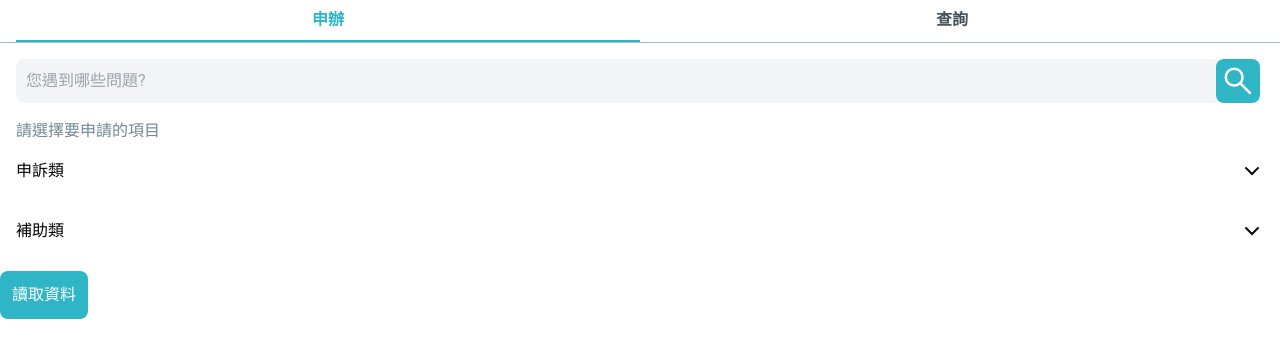
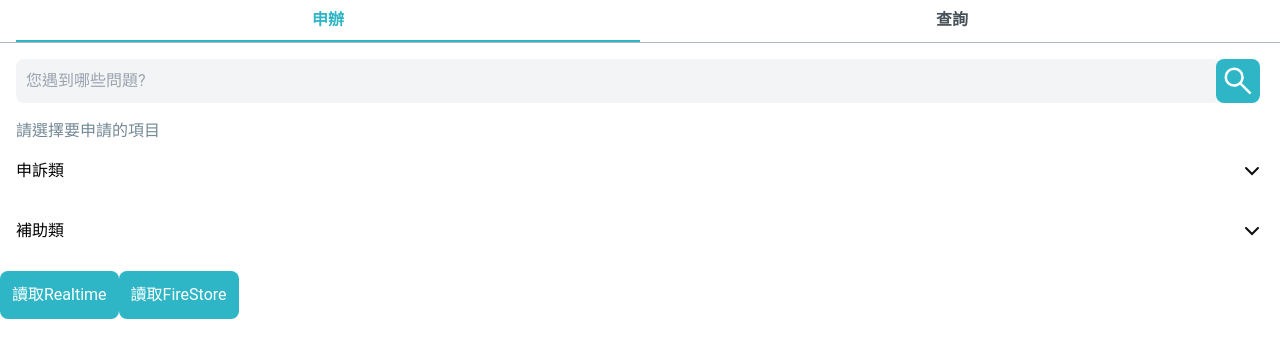
Before and after one commit to timothy0217/2024hackathon, a Vue app in the folder flutter/TownPass-Services/: page / in a window 1280 px wide. Shown: the top 358 px of the page. Built offline with nearby package versions, Linux system fonts and the light colour scheme.

Commit message:
加入fireStore

```diff
--- a/flutter/TownPass-Services/firebaseConfig.ts
+++ b/flutter/TownPass-Services/firebaseConfig.ts
@@ -1,6 +1,8 @@
 // Import the functions you need from the SDKs you need
 import { initializeApp } from "firebase/app";
 import { getDatabase, ref } from 'firebase/database';
+import { getFirestore } from "firebase/firestore";
+
 // TODO: Add SDKs for Firebase products that you want to use
 // https://firebase.google.com/docs/web/setup#available-libraries
 
@@ -18,8 +20,10 @@ const firebaseConfig = {
 // Initialize Firebase
 const app = initializeApp(firebaseConfig)
 // Initialize Realtime Database and get a reference to the service
+//使用Realtime Database
 const database = getDatabase(app)// 建立資料庫ref
-
+//使用FireStore
+export const db=getFirestore(app)
 export const realtimeRef = ref(database, 'chatroom')
 // 使用不同路徑(table)
 // export const usersRef = ref(database, 'users')
--- a/flutter/TownPass-Services/src/views/HomeView.vue
+++ b/flutter/TownPass-Services/src/views/HomeView.vue
@@ -14,6 +14,9 @@ import caseProgressJson from '../../public/mock/case_progress.json';
 import BaseButton from '@/components/atoms/BaseButton.vue';
 import { get, child } from 'firebase/database';
 import { realtimeRef } from '../../firebaseConfig';
+import { collection, getDocs } from "firebase/firestore";
+import { db } from '../../firebaseConfig';
+
 
 import type { User } from '@/stores/user';
 
@@ -117,7 +120,7 @@ const onSearchClick = () => {
     isSearch.value = false;
   }
 };
-const ReadData=()=>{
+const ReadRealtime=()=>{
   get(realtimeRef).then((snapshot) => {
         if (snapshot.exists()) {
             console.log(snapshot.val());
@@ -127,6 +130,19 @@ const ReadData=()=>{
     }).catch((error) => {
         console.error(error);
     });
+}
+
+const ReadFireStore=async ()=>{
+  const querySnapshot = await getDocs(collection(db, "users"));
+
+querySnapshot.forEach((doc) => {
+  console.log(`${doc.id} => ${JSON.stringify(doc.data(), null, 2)}`);
+});
+// querySnapshot.forEach((doc) => {
+//   console.log(`${doc.id} => ${doc.data()}`);
+// });
+
+
 }
 /**
  * tab0 JS end
@@ -237,7 +253,8 @@ const activeRecord = computed(() =>
               </div>
             </li>
           </ul>
-          <BaseButton @click="ReadData">讀取資料</BaseButton>
+          <BaseButton @click="ReadRealtime">讀取Realtime</BaseButton>
+          <BaseButton @click="ReadFireStore">讀取FireStore</BaseButton>
           <div v-show="isSearch && !searchResult?.length" class="flex flex-col items-center pt-40">
             <p class="text-primary-500 font-bold">查無任何申辦相關項目</p>
           </div>
```
